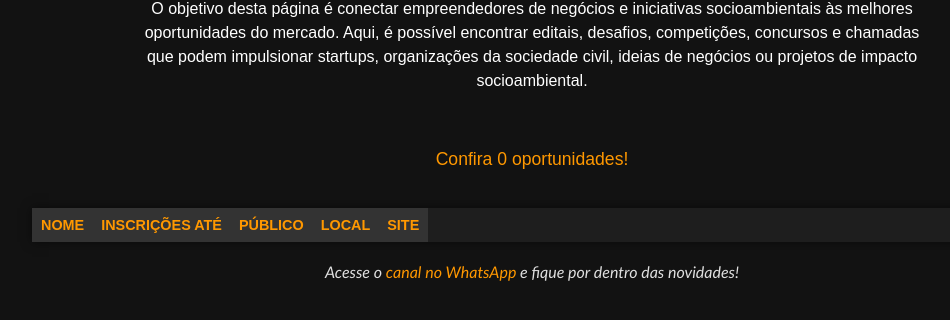
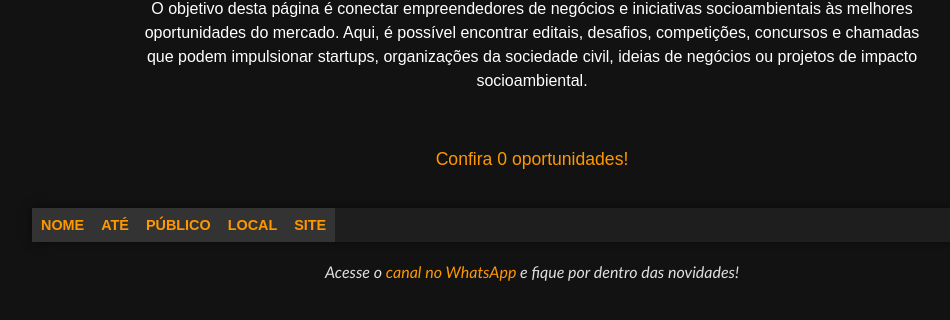
Before and after one commit to opimpact/oportunidades-de-impacto, a plain HTML site: page index.html in a window 1280 px wide. Shown: the part 130-450 px from the top of the page, without its empty margins (108-1058 px from the left). Drawn offline with Linux system fonts and the light colour scheme; files that its build step writes are made by us from their sources; no server answers.

Commit message:
Update index.html

```diff
--- a/index.html
+++ b/index.html
@@ -186,7 +186,7 @@ table {
         <thead>
             <tr>
                 <th class="sortable" onclick="sortTable(0, 'text')">Nome</th>
-                <th class="sortable" onclick="sortTable(1, 'date')">Inscrições Até</th>
+                <th class="sortable" onclick="sortTable(1, 'date')">Até</th>
                 <th class="sortable" onclick="sortTable(2, 'text')">Público</th>
                 <th class="sortable" onclick="sortTable(3, 'text')">Local</th>
                 <th class="sortable" onclick="sortTable(4, 'text')">Site</th>
```
